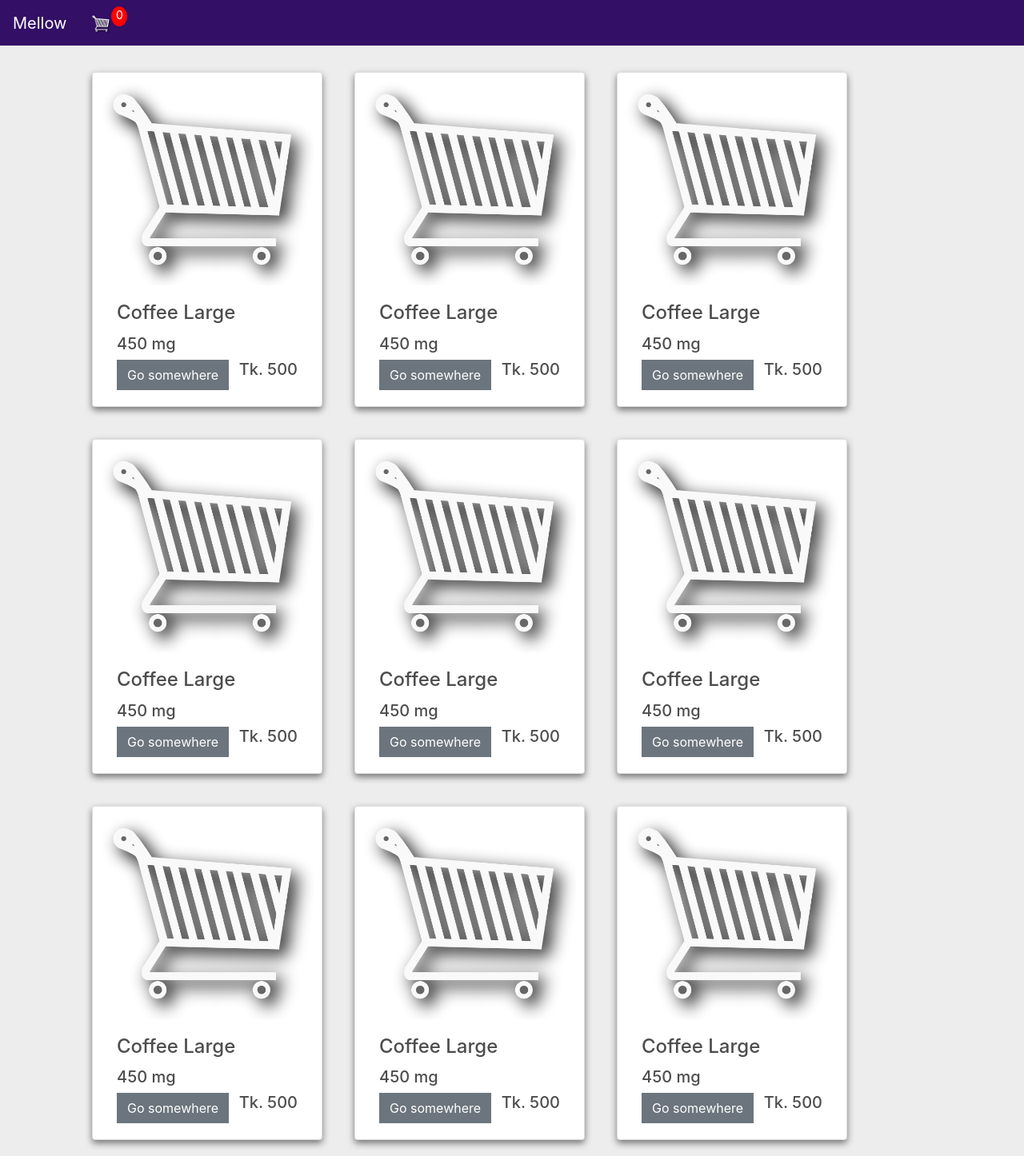
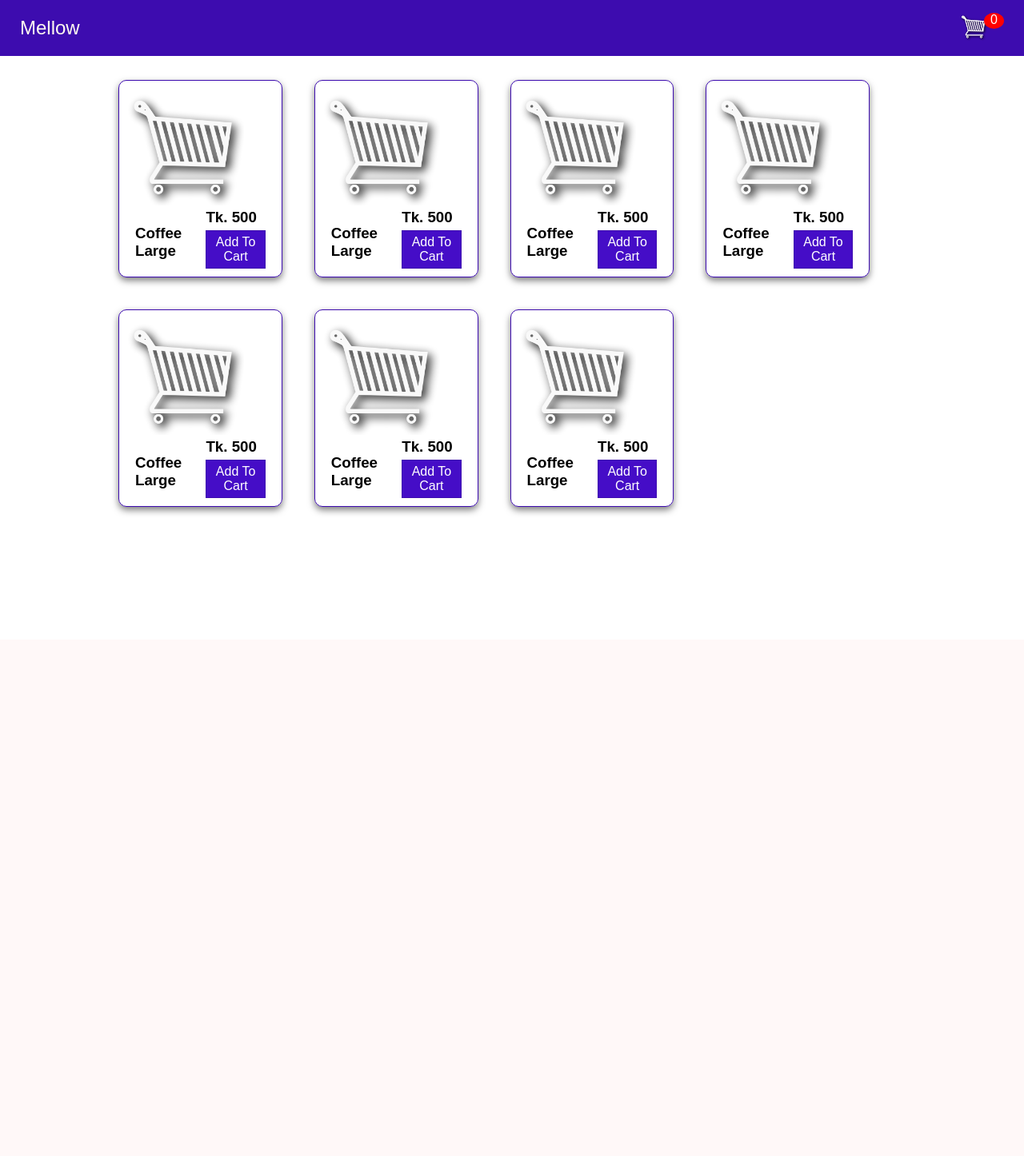
Before and after one commit to abusayed10809/ecommerce_django, a Django app: page / in a window 1280 px wide. Shown: the whole page at 80% size. After the commit the page ends 644 px from the top, so only its background shows below. Run offline with Django 3.2, Linux system fonts and the light colour scheme; some libraries are stand-ins or nearby versions.

Commit message:
frontend css

```diff
--- a/static/css/main.css
+++ b/static/css/main.css
@@ -1,4 +1,4 @@
-.navbar{
+/* .navbar{
 	position: fixed;
 	top: 0px;
 	width: 100%;
@@ -39,7 +39,7 @@
 }
 
 .bg-dark{
-	/* background-color: #4f868c!important; */
+	background-color: #4f868c!important;
 	background-color: #330f66!important;
 }
 
@@ -117,7 +117,7 @@
 
 /* .hidden{
 	display: none!important;
-} */
+}
 
 .card-shadow{
 	box-shadow: 0 4px 8px 0 rgba(0,0,0,0.5);
@@ -134,4 +134,138 @@
 .card-rows{
 	width: 100%;
 	margin: 10px;
+} */
+
+*{
+	margin: 0;
+	padding: 0;
+	box-sizing: border-box;
+	font-family: sans-serif;
 }
+
+.my-nav{
+	position: fixed;
+	top: 0;
+	width: 100%;
+	height: 70px;
+	overflow: hidden;
+
+	margin: 0 0;
+
+	display: flex;
+	justify-content: space-between;
+	align-items: center;
+	background-color: #3d0caf;
+}
+
+.container{
+	margin-top: 80px;
+	background-color: hsl(0,0,93%)
+}
+
+#store{
+	color: floralwhite;
+	text-decoration: none;
+	font-weight: 500;
+	font-size: 24px;
+	margin-left: 25px;
+}
+.cart{
+	display: flex;
+}
+#cart-image{
+	width: 35px;
+	height: 35px;
+	margin-right: -5px;
+}
+#cart-total{
+	background-color: red;
+	color: white;
+	text-align: center;
+	border-radius: 50%;
+	width: 25px;
+	height: 20px;
+	display: block;
+	margin-right: 25px;
+}
+
+/* store css */
+
+.card-row{
+	display: flex;
+	flex-direction: row;
+	/* justify-content: space-around;
+	justify-content: space-between; */
+	flex-flow: wrap;
+	margin: 20px 10%;
+}
+
+.card{
+	width: 20%;
+	height: 100%;
+	padding: 10px;
+	background: hsl(0,0,100%);
+	border: 1px solid #3d0caf;
+	border-radius: 10px;
+	margin: 20px;
+	transition: 0.3s;
+	box-shadow: 0 4px 8px 0 rgba(0,0,0,0.5);
+}
+
+.card-image{
+	height: 70%;
+	width: 80%;
+}
+
+.card-body{
+	margin: 0 10px;
+	display: flex;
+	justify-content: space-between;
+}
+
+.card-title{
+	margin-top: 20px;
+}
+
+/* .card-description{
+	margin: 5px;
+} */
+
+.card-button-price{
+	display: flex;
+	flex-direction: column;
+	justify-content: space-between;
+}
+
+.card-button{
+	text-decoration: none;
+	border: 1px solid #3d0caf;
+	text-align: center;
+	background: #450dc7;
+	color: #ffffff;
+	padding: 5px;
+}
+
+.card-button:hover{
+	background: #280774;
+}
+
+.card-price{
+	margin-bottom: 5px;
+}
+
+@media screen and (max-width: 1000px){
+	.card{
+		width: 40%;
+	}
+}
+
+@media screen and (max-width: 620px) {
+	.container {
+	  width: 100%;
+	}
+
+	.card {
+	  width: 80%;
+	}
+  }
--- a/store/templates/store/main.html
+++ b/store/templates/store/main.html
@@ -10,8 +10,8 @@
     <title>Mellow-Shop</title>
 
 <!-- bootstrap -->
-    <link rel="stylesheet" href="https://stackpath.bootstrapcdn.com/bootstrap/4.5.2/css/bootstrap.min.css"
-    integrity="sha384-JcKb8q3iqJ61gNV9KGb8thSsNjpSL0n8PARn9HuZOnIxN0hoP+VmmDGMN5t9UJ0Z" crossorigin="anonymous">
+    <!-- <link rel="stylesheet" href="https://stackpath.bootstrapcdn.com/bootstrap/4.5.2/css/bootstrap.min.css" -->
+    <!-- integrity="sha384-JcKb8q3iqJ61gNV9KGb8thSsNjpSL0n8PARn9HuZOnIxN0hoP+VmmDGMN5t9UJ0Z" crossorigin="anonymous"> -->
 
     <link rel="stylesheet" type="text/css" href="{% static 'css/main.css' %}">
 
@@ -24,19 +24,26 @@
 </head>
 <body>
 
-    <nav class="navbar navbar-expand-lg navbar-dark bg-dark">
+    <!-- <nav class="navbar navbar-expand-lg navbar-dark bg-dark">
         <a class="navbar-brand" href="{% url 'store' %}">Mellow</a>
 
-        <!-- <ul class="d-none navbar-nav mr-auto">
-
-        </ul> -->
         <div class="form-inline my-2 my-lg-0">
             <a href="{% url 'cart' %}">
                 <img id="cart-icon" src="{% static 'images/cart.png' %}">
             </a>
             <p id="cart-total">0</p>
         </div>
-    </nav>
+    </nav> -->
+
+    <div class="my-nav">
+        <a id="store" href="{% url 'store' %}">Mellow</a>
+        <div class="cart">
+            <a href="{% url 'cart' %}">
+                <img id="cart-image" src="{% static 'images/cart.png' %}">
+            </a>
+            <p id="cart-total">0</p>
+        </div>
+    </div>
 
     <div class="container">
         {% block content %}
--- a/store/templates/store/store.html
+++ b/store/templates/store/store.html
@@ -1,112 +1,76 @@
 {% extends 'store/main.html' %}
+
 {% load static %}
 
 {% block content %}
-<div class="card-rows">
-    <div class="card card-shadow">
-        <img class="card-img-top" src="{% static 'images/cart.png' %}" alt="Card image">
+<div class="card-row">
+    <div class="card">
+        <img class="card-image" src="{% static 'images/cart.png' %}" alt="Card image">
         <div class="card-body">
-            <h4 class="card-title">Coffee Large</h5>
-            <h5>450 mg</h5>
-            <div style="display: flex; justify-content: space-between;">
-                <a href="#" class="btn btn-secondary" >Go somewhere</a>
-                <h5>Tk. 500</h5>
+            <h3 class="card-title">Coffee Large</h3>
+            <div class="card-button-price">
+                <h3 class="card-price">Tk. 500</h3>
+                <a href="#" class="card-button">Add To Cart</a>
             </div>
         </div>
     </div>
-
-    <div class="card card-shadow">
-        <img class="card-img-top" src="{% static 'images/cart.png' %}" alt="Card image">
+    <div class="card">
+        <img class="card-image" src="{% static 'images/cart.png' %}" alt="Card image">
         <div class="card-body">
-            <h4 class="card-title">Coffee Large</h5>
-            <h5>450 mg</h5>
-            <div style="display: flex; justify-content: space-between;">
-                <a href="#" class="btn btn-secondary" >Go somewhere</a>
-                <h5>Tk. 500</h5>
+            <h3 class="card-title">Coffee Large</h3>
+            <div class="card-button-price">
+                <h3 class="card-price">Tk. 500</h3>
+                <a href="#" class="card-button">Add To Cart</a>
             </div>
         </div>
     </div>
-
-    <div class="card card-shadow">
-        <img class="card-img-top" src="{% static 'images/cart.png' %}" alt="Card image">
+    <div class="card">
+        <img class="card-image" src="{% static 'images/cart.png' %}" alt="Card image">
         <div class="card-body">
-            <h4 class="card-title">Coffee Large</h5>
-            <h5>450 mg</h5>
-            <div style="display: flex; justify-content: space-between;">
-                <a href="#" class="btn btn-secondary" >Go somewhere</a>
-                <h5>Tk. 500</h5>
+            <h3 class="card-title">Coffee Large</h3>
+            <div class="card-button-price">
+                <h3 class="card-price">Tk. 500</h3>
+                <a href="#" class="card-button">Add To Cart</a>
             </div>
         </div>
     </div>
-
-    <div class="card card-shadow">
-        <img class="card-img-top" src="{% static 'images/cart.png' %}" alt="Card image">
+    <div class="card">
+        <img class="card-image" src="{% static 'images/cart.png' %}" alt="Card image">
         <div class="card-body">
-            <h4 class="card-title">Coffee Large</h5>
-            <h5>450 mg</h5>
-            <div style="display: flex; justify-content: space-between;">
-                <a href="#" class="btn btn-secondary" >Go somewhere</a>
-                <h5>Tk. 500</h5>
+            <h3 class="card-title">Coffee Large</h3>
+            <div class="card-button-price">
+                <h3 class="card-price">Tk. 500</h3>
+                <a href="#" class="card-button">Add To Cart</a>
             </div>
         </div>
     </div>
-
-    <div class="card card-shadow">
-        <img class="card-img-top" src="{% static 'images/cart.png' %}" alt="Card image">
+    <div class="card">
+        <img class="card-image" src="{% static 'images/cart.png' %}" alt="Card image">
         <div class="card-body">
-            <h4 class="card-title">Coffee Large</h5>
-            <h5>450 mg</h5>
-            <div style="display: flex; justify-content: space-between;">
-                <a href="#" class="btn btn-secondary" >Go somewhere</a>
-                <h5>Tk. 500</h5>
+            <h3 class="card-title">Coffee Large</h3>
+            <div class="card-button-price">
+                <h3 class="card-price">Tk. 500</h3>
+                <a href="#" class="card-button">Add To Cart</a>
             </div>
         </div>
     </div>
-
-    <div class="card card-shadow">
-        <img class="card-img-top" src="{% static 'images/cart.png' %}" alt="Card image">
+    <div class="card">
+        <img class="card-image" src="{% static 'images/cart.png' %}" alt="Card image">
         <div class="card-body">
-            <h4 class="card-title">Coffee Large</h5>
-            <h5>450 mg</h5>
-            <div style="display: flex; justify-content: space-between;">
-                <a href="#" class="btn btn-secondary" >Go somewhere</a>
-                <h5>Tk. 500</h5>
+            <h3 class="card-title">Coffee Large</h3>
+            <div class="card-button-price">
+                <h3 class="card-price">Tk. 500</h3>
+                <a href="#" class="card-button">Add To Cart</a>
             </div>
         </div>
     </div>
-
-    <div class="card card-shadow">
-        <img class="card-img-top" src="{% static 'images/cart.png' %}" alt="Card image">
+    <div class="card">
+        <img class="card-image" src="{% static 'images/cart.png' %}" alt="Card image">
         <div class="card-body">
-            <h4 class="card-title">Coffee Large</h5>
-            <h5>450 mg</h5>
-            <div style="display: flex; justify-content: space-between;">
-                <a href="#" class="btn btn-secondary" >Go somewhere</a>
-                <h5>Tk. 500</h5>
-            </div>
-        </div>
-    </div>
-
-    <div class="card card-shadow">
-        <img class="card-img-top" src="{% static 'images/cart.png' %}" alt="Card image">
-        <div class="card-body">
-            <h4 class="card-title">Coffee Large</h5>
-            <h5>450 mg</h5>
-            <div style="display: flex; justify-content: space-between;">
-                <a href="#" class="btn btn-secondary" >Go somewhere</a>
-                <h5>Tk. 500</h5>
-            </div>
-        </div>
-    </div>
-
-    <div class="card card-shadow">
-        <img class="card-img-top" src="{% static 'images/cart.png' %}" alt="Card image">
-        <div class="card-body">
-            <h4 class="card-title">Coffee Large</h5>
-            <h5>450 mg</h5>
-            <div style="display: flex; justify-content: space-between;">
-                <a href="#" class="btn btn-secondary" >Go somewhere</a>
-                <h5>Tk. 500</h5>
+            <h3 class="card-title">Coffee Large</h3>
+            <div class="card-button-price">
+                <h3 class="card-price">Tk. 500</h3>
+                <a href="#" class="card-button">Add To Cart</a>
             </div>
         </div>
     </div>
```
